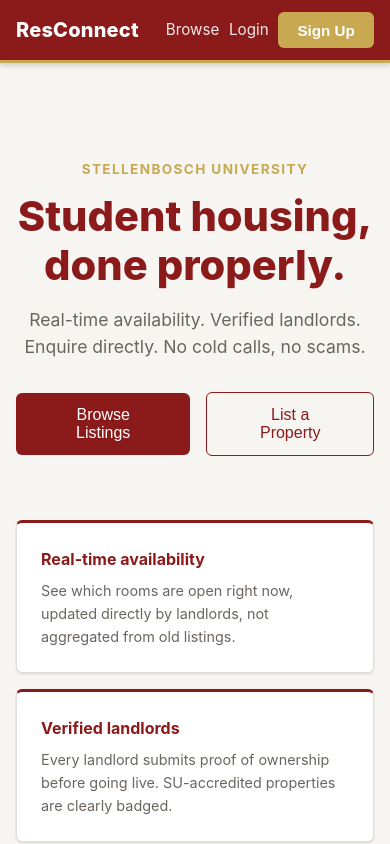
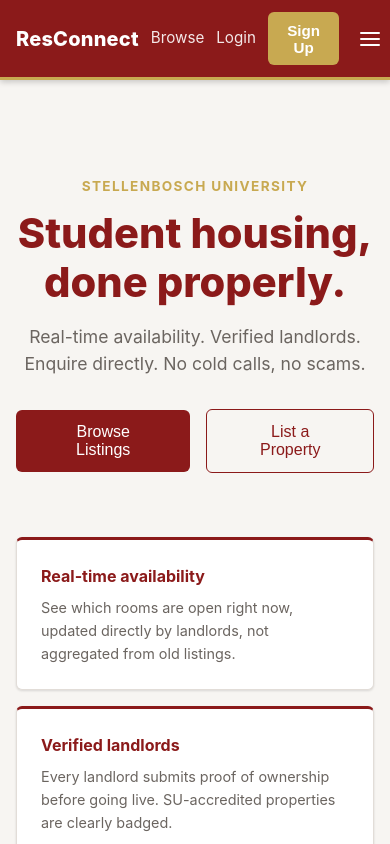
Before and after one commit to experiements-lab/ResConnect, a React (Vite) app in the folder frontend/: page / in a window 390 px wide. Shown: the top 844 px of the page. Built offline with nearby package versions, Linux system fonts and the light colour scheme; no server answers.

Commit message:
Add hamburger menu for mobile navbar
Below 640px, the inline nav links collapse behind a hamburger toggle
that reveals a stacked dropdown menu, instead of wrapping awkwardly
across multiple lines.

```diff
--- a/frontend/src/components/Navbar.tsx
+++ b/frontend/src/components/Navbar.tsx
@@ -1,39 +1,26 @@
+import { useState } from "react";
 import { Link } from "react-router-dom";
 import { useSession } from "../context/SessionContext";
 import NotificationBell from "./NotificationBell";
 
 export default function Navbar() {
   const { session, loading, logout } = useSession();
+  const [menuOpen, setMenuOpen] = useState(false);
 
   const role = session?.user?.user_metadata?.role;
   const meta = session?.user?.user_metadata as Record<string, string> | undefined;
   const displayName = meta?.full_name?.split(" ")[0] ?? session?.user?.email ?? "";
 
-  return (
-    <nav style={{
-      background: "var(--maroon)",
-      color: "white",
-      padding: "0.75rem 0",
-      boxShadow: "0 2px 6px rgba(0,0,0,0.2)",
-      borderBottom: "3px solid var(--gold)",
-    }}>
-      <div
-        className="container row"
-        style={{ justifyContent: "space-between", flexWrap: "wrap", rowGap: "0.5rem" }}
-      >
-        <Link to="/" style={{ color: "white", fontWeight: 800, fontSize: "1.25rem", letterSpacing: "0.01em" }}>
-          ResConnect
-        </Link>
-        <div className="row" style={{ flexWrap: "wrap", rowGap: "0.5rem", columnGap: "0.6rem" }}>
-          <Link to="/listings" style={{ color: "rgba(255,255,255,0.9)", fontSize: "0.95rem" }}>Browse</Link>
-          {!loading && (
+  const linkStyle = { color: "rgba(255,255,255,0.9)", fontSize: "0.95rem" };
+
+  const links = !loading && (
     session ? (
       <>
         {role === "student" && (
-                  <Link to="/student/dashboard" style={{ color: "rgba(255,255,255,0.9)", fontSize: "0.95rem" }}>Dashboard</Link>
+          <Link to="/student/dashboard" style={linkStyle} onClick={() => setMenuOpen(false)}>Dashboard</Link>
         )}
         {role === "landlord" && (
-                  <Link to="/landlord/dashboard" style={{ color: "rgba(255,255,255,0.9)", fontSize: "0.95rem" }}>My Properties</Link>
+          <Link to="/landlord/dashboard" style={linkStyle} onClick={() => setMenuOpen(false)}>My Properties</Link>
         )}
         <NotificationBell />
         <span style={{ color: "var(--gold)", fontSize: "0.9rem", fontWeight: 600 }}>
@@ -48,15 +35,64 @@ export default function Navbar() {
       </>
     ) : (
       <>
-                <Link to="/auth/login" style={{ color: "rgba(255,255,255,0.9)", fontSize: "0.95rem" }}>Login</Link>
-                <Link to="/auth/register">
+        <Link to="/auth/login" style={linkStyle} onClick={() => setMenuOpen(false)}>Login</Link>
+        <Link to="/auth/register" onClick={() => setMenuOpen(false)}>
           <button style={{ background: "var(--gold)", color: "white", fontWeight: 600 }}>Sign Up</button>
         </Link>
       </>
     )
+  );
+
+  return (
+    <nav style={{
+      background: "var(--maroon)",
+      color: "white",
+      padding: "0.75rem 0",
+      boxShadow: "0 2px 6px rgba(0,0,0,0.2)",
+      borderBottom: "3px solid var(--gold)",
+    }}>
+      <div className="container row navbar-bar" style={{ justifyContent: "space-between" }}>
+        <Link to="/" style={{ color: "white", fontWeight: 800, fontSize: "1.25rem", letterSpacing: "0.01em" }}>
+          ResConnect
+        </Link>
+
+        <div className="row navbar-links">
+          <Link to="/listings" style={linkStyle}>Browse</Link>
+          {links}
+        </div>
+
+        <button
+          className="navbar-toggle"
+          aria-label={menuOpen ? "Close menu" : "Open menu"}
+          aria-expanded={menuOpen}
+          onClick={() => setMenuOpen((open) => !open)}
+          style={{
+            display: "none",
+            background: "transparent",
+            border: "none",
+            padding: "0.4rem",
+            color: "white",
+          }}
+        >
+          <svg width="24" height="24" viewBox="0 0 24 24" fill="none" stroke="currentColor" strokeWidth="2" strokeLinecap="round">
+            {menuOpen ? (
+              <path d="M6 6l12 12M18 6L6 18" />
+            ) : (
+              <path d="M3 6h18M3 12h18M3 18h18" />
             )}
+          </svg>
+        </button>
       </div>
+
+      {menuOpen && (
+        <div
+          className="container stack navbar-mobile-menu"
+          style={{ paddingTop: "0.75rem", alignItems: "flex-start" }}
+        >
+          <Link to="/listings" style={linkStyle} onClick={() => setMenuOpen(false)}>Browse</Link>
+          {links}
         </div>
+      )}
     </nav>
   );
 }
--- a/frontend/src/index.css
+++ b/frontend/src/index.css
@@ -84,6 +84,16 @@ label { display: block; font-size: 0.85rem; font-weight: 600; margin-bottom: 0.3
   .grid-2, .grid-3 { grid-template-columns: 1fr; }
 }
 
+@media (max-width: 640px) {
+  .navbar-links { display: none; }
+  .navbar-toggle { display: inline-flex !important; align-items: center; justify-content: center; }
+  .navbar-mobile-menu { display: flex; }
+}
+
+@media (min-width: 641px) {
+  .navbar-mobile-menu { display: none; }
+}
+
 .error { color: #c0392b; font-size: 0.85rem; margin-top: 0.3rem; }
 .stack { display: flex; flex-direction: column; gap: 1rem; }
 .row { display: flex; align-items: center; gap: 0.75rem; }
```
Lines whose indentation alone changed are shown as unchanged.
